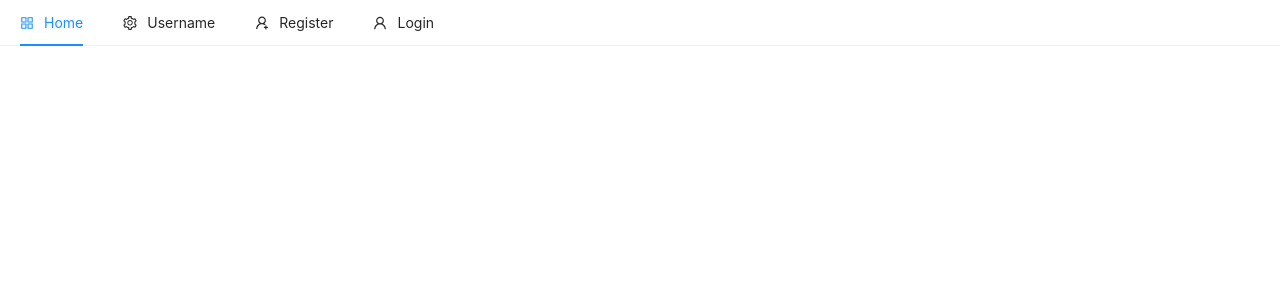
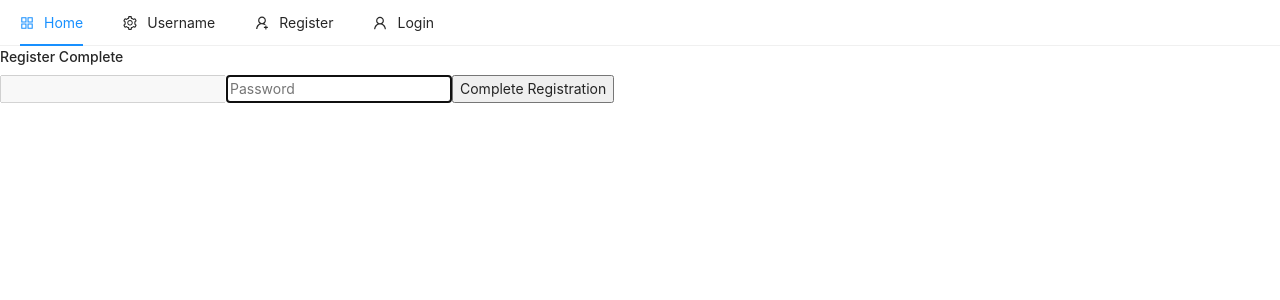
Before and after one commit to sithwin/ecom-client, a React (Create React App) app: page /register/complete in a window 1280 px wide. Shown: the top 300 px of the page. Built offline with nearby package versions, Linux system fonts and the light colour scheme; the HTML template or start-up script is replaced by a standard one.

Commit message:
added register complete page

```diff
--- a/src/App.js
+++ b/src/App.js
@@ -5,6 +5,7 @@
 
 import Login from "./pages/auth/Login";
 import Register from "./pages/auth/Register";
+import RegisterComplete from "./pages/auth/RegisterComplete";
 import Home from "./pages/Home";
 import Header from "./components/nav/Header";
 
@@ -15,6 +16,7 @@
       <Switch>
         <Route exact path="/login" component={Login} />
         <Route exact path="/register" component={Register} />
+        <Route exact path="/register/complete" component={RegisterComplete} />
         <Route exact path="/" component={Home} />
       </Switch>
       <ToastContainer />
--- /dev/null
+++ b/src/pages/auth/RegisterComplete.js
@@ -0,0 +1,79 @@
+import React, { useState, useEffect } from "react";
+import { auth } from "../../firebase";
+import { toast } from "react-toastify";
+
+const RegisterComplete = ({ history }) => {
+  const [email, setEmail] = useState("");
+  const [password, setPassword] = useState("");
+
+  useEffect(() => {
+    setEmail(window.localStorage.getItem("emailForRegistration"));
+    console.log("Window href", window.location.href);
+  }, []);
+
+  const handleSubmit = async (e) => {
+    e.preventDefault();
+
+    // validation
+    if (!email || !password) {
+      toast.error("Email and password is required");
+      return;
+    }
+
+    if (password.length < 6) {
+      toast.error("Password must be at least 6 characters long");
+      return;
+    }
+
+    try {
+      const result = await auth.signInWithEmailLink(
+        email,
+        window.location.href
+      );
+      console.log("Result", result);
+
+      if (result.user.emailVerified) {
+        window.localStorage.removeItem("emailForRegistration");
+        let user = auth.currentUser;
+        await user.updatePassword(password);
+        const idTokenResult = await user.getIdTokenResult();
+
+        console.log("user", user);
+
+        //history.push("/");
+      }
+    } catch (error) {
+      toast.error(error.message);
+    }
+  };
+
+  const completeRegistrationForm = () => (
+    <form onSubmit={handleSubmit}>
+      <input type="email" className="form-control" value={email} disabled />
+      <input
+        type="password"
+        className="form-control"
+        value={password}
+        onChange={(e) => setPassword(e.target.value)}
+        placeholder="Password"
+        autoFocus
+      />
+      <button type="submit" className="btn btn-raised">
+        Complete Registration
+      </button>
+    </form>
+  );
+
+  return (
+    <div className="container p-5">
+      <div className="row">
+        <div className="col-md-6 offset-md-3">
+          <h4>Register Complete</h4>
+          {completeRegistrationForm()}
+        </div>
+      </div>
+    </div>
+  );
+};
+
+export default RegisterComplete;
```
